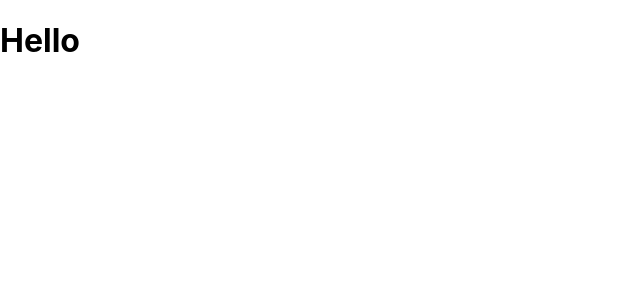
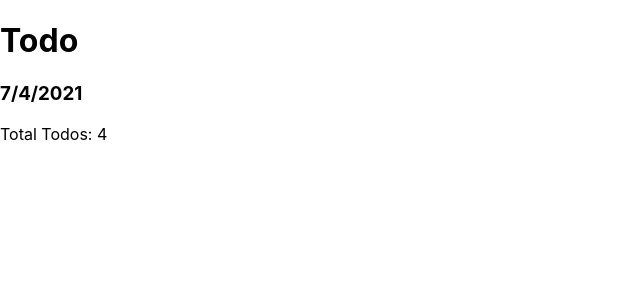
Before and after one commit to parkbx00/todo-app, a React (Create React App) app: page / in a window 1280 px wide. Shown: the top 300 px of the page, without its empty margins (0-640 px from the left). Built offline with nearby package versions, Linux system fonts and the light colour scheme.

Commit message:
TodoHeader: initial HTML.

```diff
--- a/src/App.js
+++ b/src/App.js
@@ -1,11 +1,22 @@
 import "./App.module.css";
+import React, { Component } from "react";
+import TodoHeader from "./component/TodoHeader/TodoHeader";
 
-function App() {
-  return (
-    <div className="App">
-      <h1>Hello</h1>
-    </div>
-  );
+export default class App extends Component {
+  state = {
+    todos: [
+      { title: "React coding" },
+      { title: "JS coding" },
+      { title: "TypeScript coding" },
+      { title: "Journal" },
+    ],
+  };
+
+  render() {
+    return (
+      <>
+        <TodoHeader todosList={this.state.todos} />
+      </>
+    );
+  }
 }
-
-export default App;
--- /dev/null
+++ b/src/component/TodoHeader/TodoHeader.jsx
@@ -0,0 +1,18 @@
+import React from "react";
+
+function TodoHeader({ todosList }) {
+  const date = new Date();
+  const month = date.getMonth();
+  const day = date.getDay();
+  const year = date.getFullYear();
+
+  return (
+    <header>
+      <h1>Todo</h1>
+      <h3>{`${month}/${day}/${year}`}</h3>
+      <span>Total Todos: {todosList.length}</span>
+    </header>
+  );
+}
+
+export default React.memo(TodoHeader);
```
Also changed, not shown: src/component/TodoHeader/TodoHeader.module.css (added).
